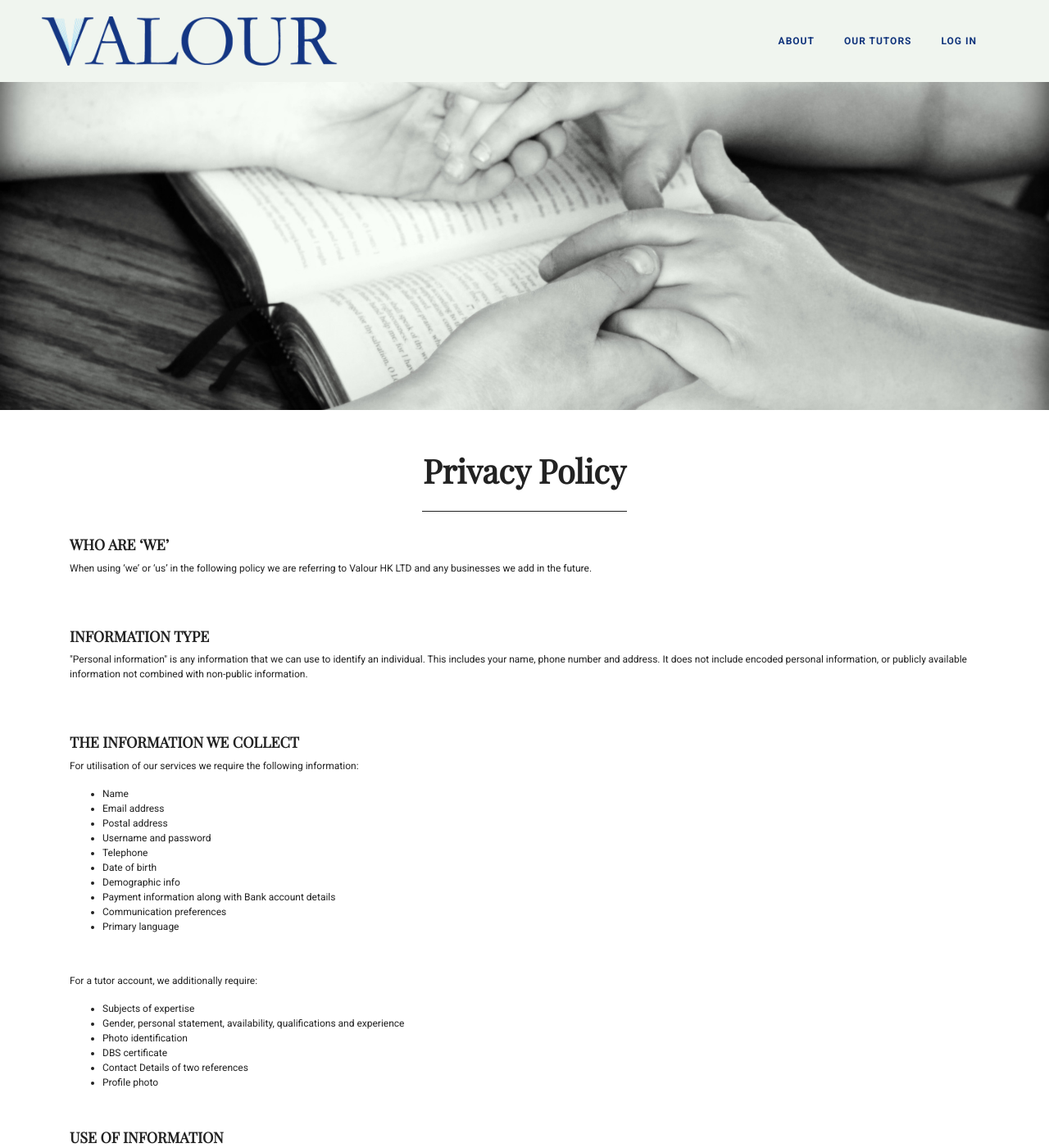
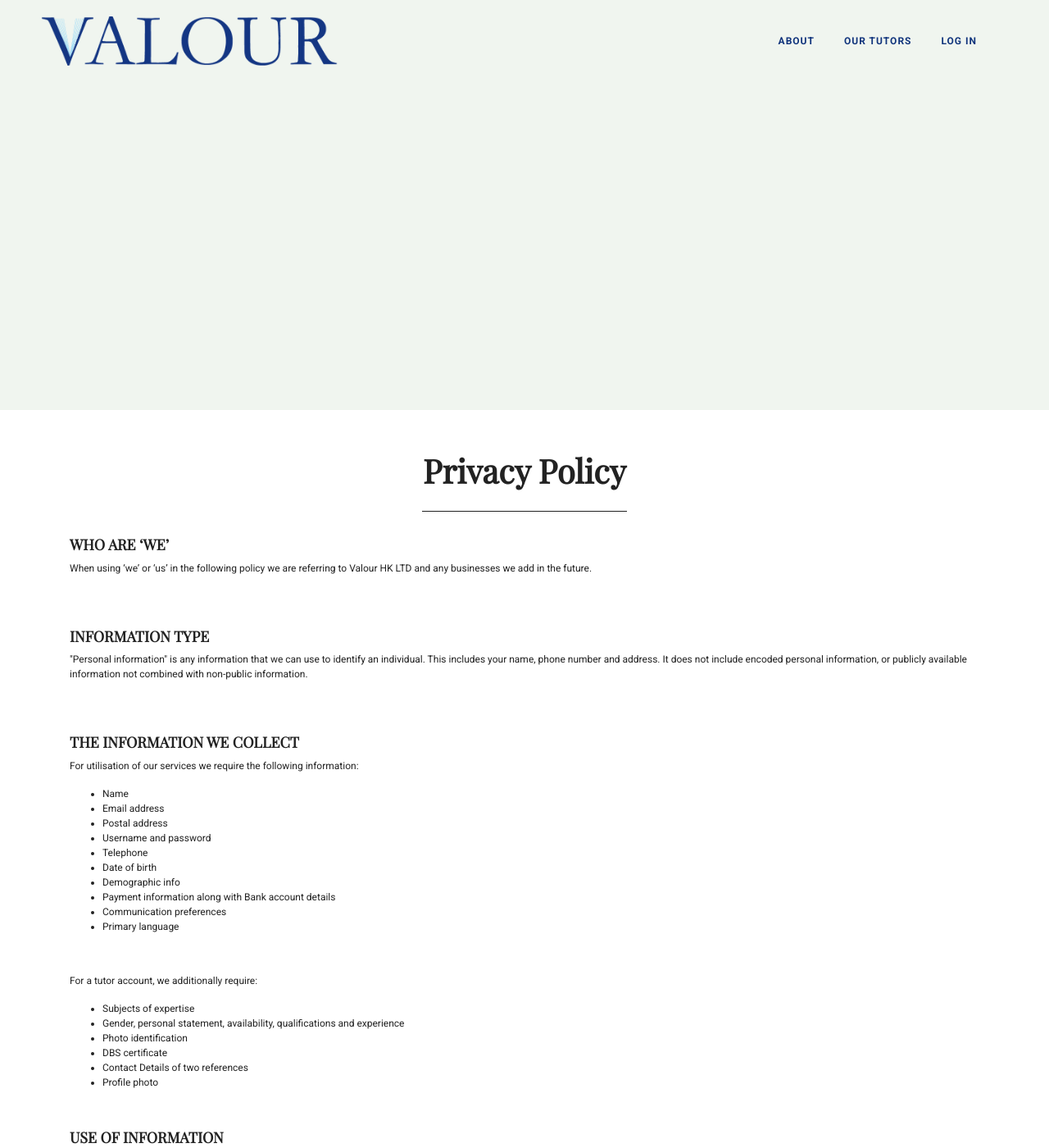
Before and after one commit to tutorcruncher-sites/valour-hk, a Jekyll site: the page built from privacy.html, in a window 1280 px wide and 1400 px high. Shown: the whole window at 82% size. Built offline with Jekyll 4.4.1, drawn with Linux system fonts in a browser that asks for light colours.

Commit message:
Update style2.scss

```diff
--- a/static/css/style2.scss
+++ b/static/css/style2.scss
@@ -158,9 +158,6 @@ hr {
 header {
   margin-top: 100px;
   height: 200px;
-  background: url('/static/img/header2.jpg');
-  background-position: center;
-  background-size: 100%;
   @media (max-width: 767px) {
     height: 200px;
     margin-top: 60px;
```
